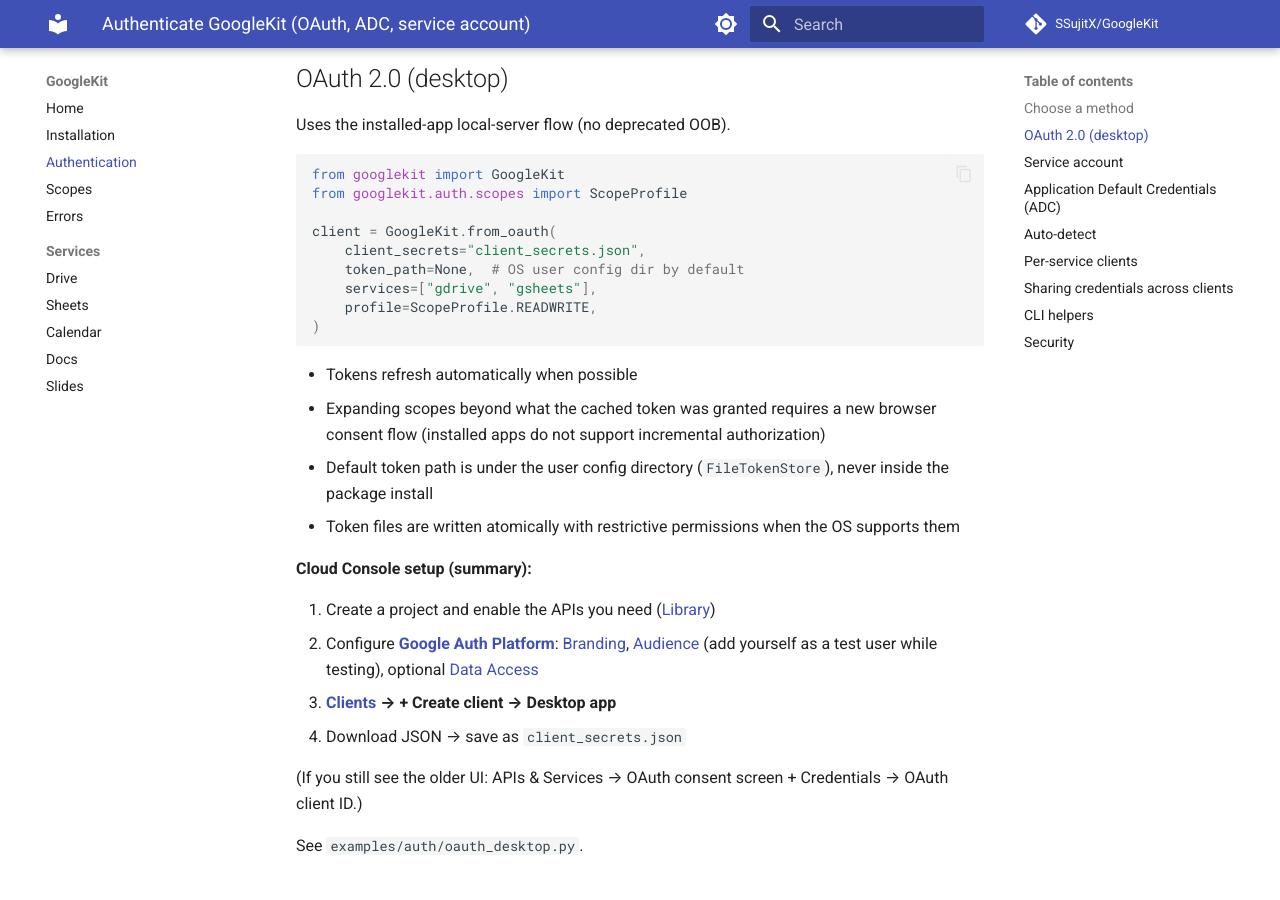
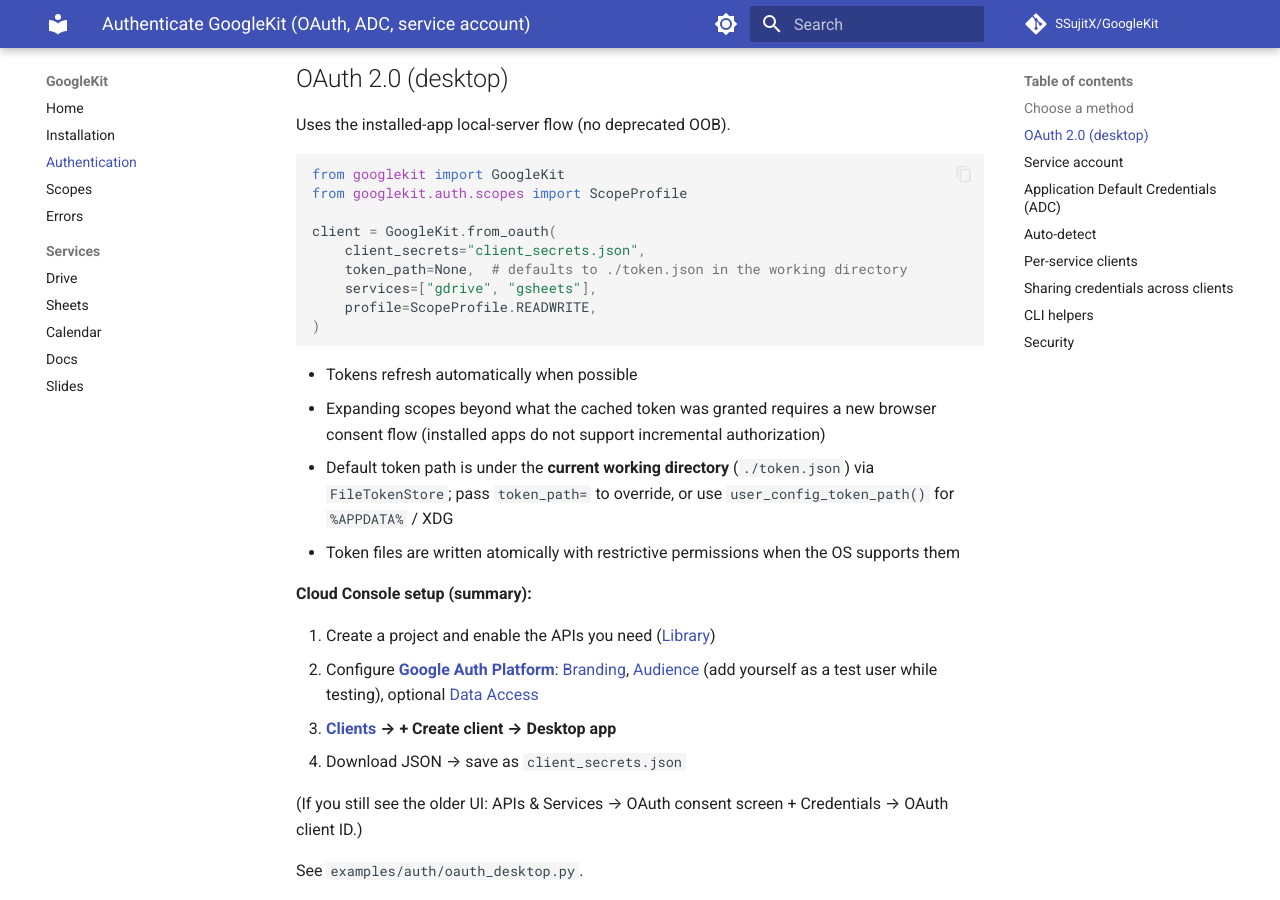
Before and after one commit to SSujitX/GoogleKit, an MkDocs documentation site: the page built from docs/authentication.md, in a window 1280 px wide and 900 px high, scrolled down 566 px. Built offline with MkDocs 1.6.1 and Material for MkDocs 9.7.7, drawn with Linux system fonts in a browser that asks for light colours; comment, search, counter and statistics services are not loaded.

Commit message:
docs: Clarify default token path in authentication documentation, specifying it as `./token.json` in the working directory and detailing user-configurable options

```diff
--- a/docs/authentication.md
+++ b/docs/authentication.md
@@ -35,7 +35,7 @@
 
 client = GoogleKit.from_oauth(
     client_secrets="client_secrets.json",
-    token_path=None,  # OS user config dir by default
+    token_path=None,  # defaults to ./token.json in the working directory
     services=["gdrive", "gsheets"],
     profile=ScopeProfile.READWRITE,
 )
@@ -43,7 +43,7 @@
 
 - Tokens refresh automatically when possible
 - Expanding scopes beyond what the cached token was granted requires a new browser consent flow (installed apps do not support incremental authorization)
-- Default token path is under the user config directory (`FileTokenStore`), never inside the package install
+- Default token path is under the **current working directory** (`./token.json`) via `FileTokenStore`; pass `token_path=` to override, or use `user_config_token_path()` for `%APPDATA%` / XDG
 - Token files are written atomically with restrictive permissions when the OS supports them
 
 **Cloud Console setup (summary):**
```
